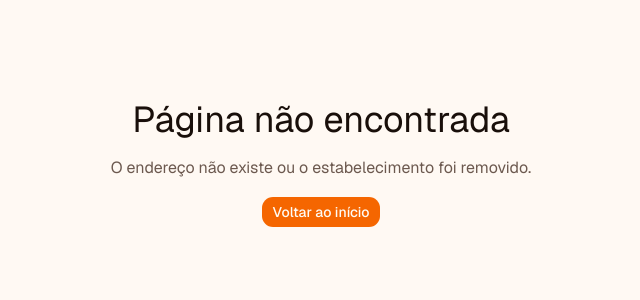
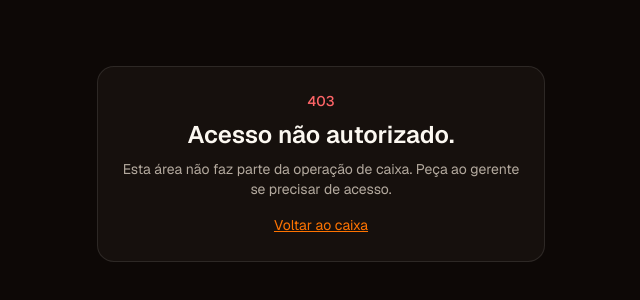
Before and after one commit to marcielfreitasaraujo-dotcom/ESTRUTURASDEDECISAOSIPLES.C, a Next.js app: page /403 in a window 1280 px wide. Before the commit this address had no page. Shown: the part 236-536 px from the top of the page, without its empty margins (319-959 px from the left). Built offline with nearby package versions, Linux system fonts and the light colour scheme.

Commit message:
fix: negar rotas administrativas do caixa com pagina 403
O forbidden() do Next 16 exige flag experimental. O caixa agora e enviado para /403 com a mensagem de acesso nao autorizado.

Co-authored-by: MACIEL FREITAS ARAUJO <marcielfreitasaraujo@gmail.com>

```diff
--- /dev/null
+++ b/src/app/403/page.tsx
@@ -0,0 +1,16 @@
+export default function AcessoNegadoPage() {
+  return (
+    <div className="dark flex min-h-screen items-center justify-center bg-background px-4 text-foreground">
+      <div className="w-full max-w-md rounded-xl border bg-card p-6 text-center">
+        <p className="text-sm font-medium text-destructive">403</p>
+        <h1 className="mt-2 text-2xl font-semibold">Acesso não autorizado.</h1>
+        <p className="mt-2 text-sm text-muted-foreground">
+          Esta área não faz parte da operação de caixa. Peça ao gerente se precisar de acesso.
+        </p>
+        <a href="/caixa" className="mt-4 inline-block text-sm text-primary underline">
+          Voltar ao caixa
+        </a>
+      </div>
+    </div>
+  );
+}
--- a/src/components/app-shell.tsx
+++ b/src/components/app-shell.tsx
@@ -116,7 +116,7 @@ export function AppShell({
   return (
     <div className="dark min-h-screen bg-background text-foreground">
       <div className="flex min-h-screen">
-        <aside className="hidden w-60 shrink-0 border-r bg-card/40 p-3 md:flex md:flex-col">
+        <aside className="hidden w-60 shrink-0 border-r bg-card/40 p-3 pb-12 md:flex md:flex-col">
           <Brand href={homeHref} />
           <p className="mt-3 rounded-md bg-primary/15 px-2 py-1 text-[11px] font-medium uppercase tracking-wide text-primary">
             {storeName ? storeName : `PDV · ${title}`}
--- a/src/server/context.ts
+++ b/src/server/context.ts
@@ -1,5 +1,5 @@
 import { headers } from "next/headers";
-import { forbidden, redirect } from "next/navigation";
+import { redirect } from "next/navigation";
 import { auth } from "@/lib/auth";
 import { prisma } from "@/lib/db";
 import { ForbiddenError, UnauthorizedError } from "@/lib/errors";
@@ -101,7 +101,7 @@ export async function requirePage(permission: Permission) {
   try {
     return await requireTenantPermission(permission);
   } catch (error) {
-    if (error instanceof ForbiddenError) forbidden();
+    if (error instanceof ForbiddenError) redirect("/403");
     redirect(postLoginPath({ platformRole: session.platformRole, tenantRole: session.tenantRole }));
   }
 }
```
